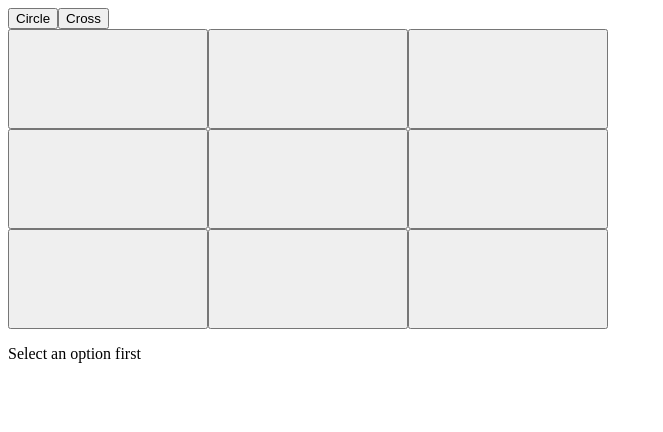
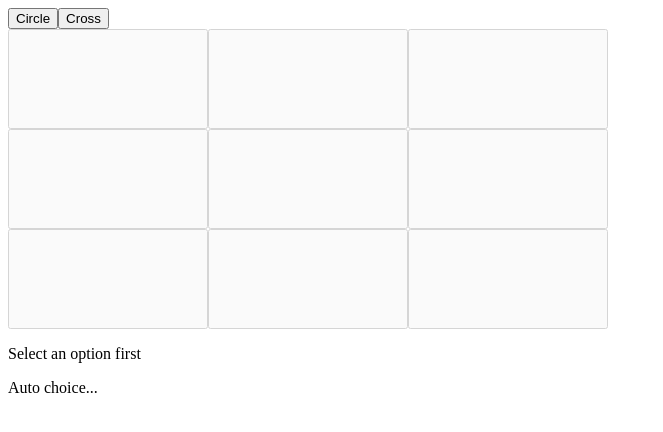
Before and after one commit to krzychuuu132/tic-tac-toe-game, a website built with webpack: page index.html in a window 1280 px wide. Shown: the whole page, without its empty margins (0-663 px from the left). Built offline with nearby package versions, Linux system fonts and the light colour scheme.

Commit message:
feat(front): Create auto choice context

```diff
--- a/index.html
+++ b/index.html
@@ -23,13 +23,19 @@
         display: grid;
         grid-template-columns: repeat(3, 200px);
       }
+
+      .game-area--disabled {
+        pointer-events: none;
+        opacity: .3;
+      }
     </style>
   </head>
   <body>
     <div class="container">
       <div class="option-area"></div>
-      <div class="game-area"></div>
+      <div class="game-area game-area--disabled"></div>
       <p class="context"></p>
+      <p class="auto-choice-context"></p>
     </div>
   </body>
 </html>
--- a/script.ts
+++ b/script.ts
@@ -1,3 +1,4 @@
+import { AutoOptionsContextUI } from "./src/AutoOptionsContextUI";
 import { GameAreaUi } from "./src/GameAreaUI";
 import { OptionsContextUI } from "./src/OptionsContextUI";
 import { OptionFactory } from "./src/OptionsFactory";
@@ -7,9 +8,11 @@ const factory = new OptionFactory();
 const optionsUI = new OptionsUI(".option-area");
 const optionsContextUI = new OptionsContextUI(".context");
 const gameAreaUI = new GameAreaUi(".game-area");
+const autoOptionsContextUI = new AutoOptionsContextUI(".auto-choice-context");
 
 optionsUI.subscribe((selectedOption) => {
   optionsContextUI.updateContext(selectedOption);
+  gameAreaUI.activeArea();
 });
 
 gameAreaUI.subscribe((clickedBtn: HTMLButtonElement) => {
--- /dev/null
+++ b/src/AutoOptionsContextUI.ts
@@ -0,0 +1,18 @@
+export class AutoOptionsContextUI {
+  context: string;
+  constructor(container) {
+    this.context = "Auto choice...";
+    const root = this.createRoot();
+    this.attachToContainer(container, root);
+  }
+
+  attachToContainer(container, root) {
+    document.querySelector(container).appendChild(root);
+  }
+
+  createRoot() {
+    const div: HTMLDivElement = document.createElement("div");
+    div.textContent = this.context;
+    return div;
+  }
+}
--- a/src/GameAreaUI.ts
+++ b/src/GameAreaUI.ts
@@ -7,10 +7,11 @@ export class GameAreaUi {
   container: string;
   subscribers: Array<Function>;
   currentOption: Circle | Cross;
+  root:  HTMLDivElement
   constructor(container) {
-    const root = this.createRoot();
-    this.attachToContainer(container, root);
-    this.createButtons(root);
+    this.root =  this.createRoot();
+    this.attachToContainer(container, this.root);
+    this.createButtons(this.root);
     this.currentOption;
     this.subscribers = [];
   }
@@ -23,6 +24,10 @@ export class GameAreaUi {
     const root = document.createElement("div");
     root.className = "buttons";
     return root;
+  }
+
+  activeArea()  {
+    this.root.parentElement.classList.remove('game-area--disabled')
   }
 
   createButton(id: number) {
```
